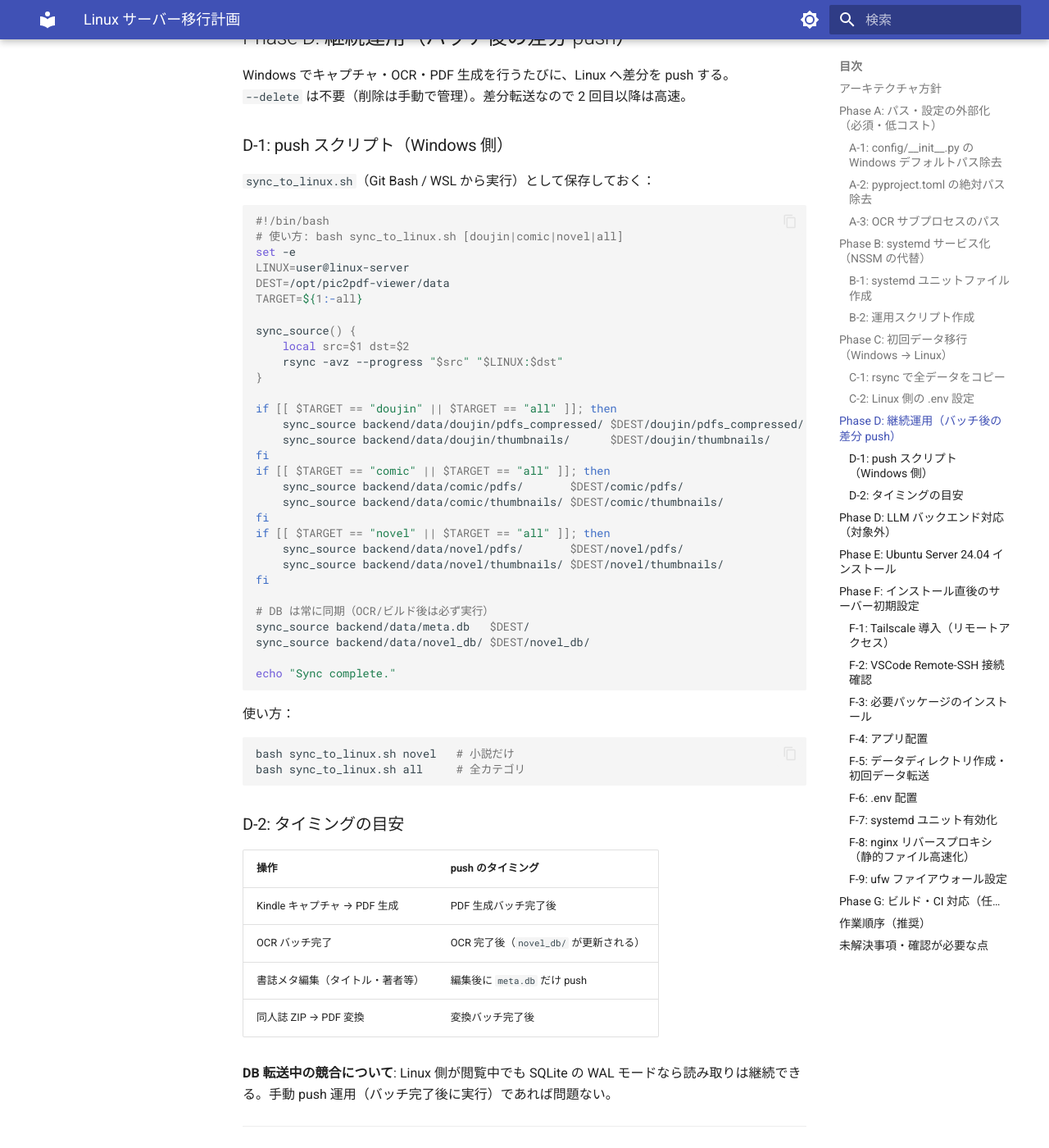
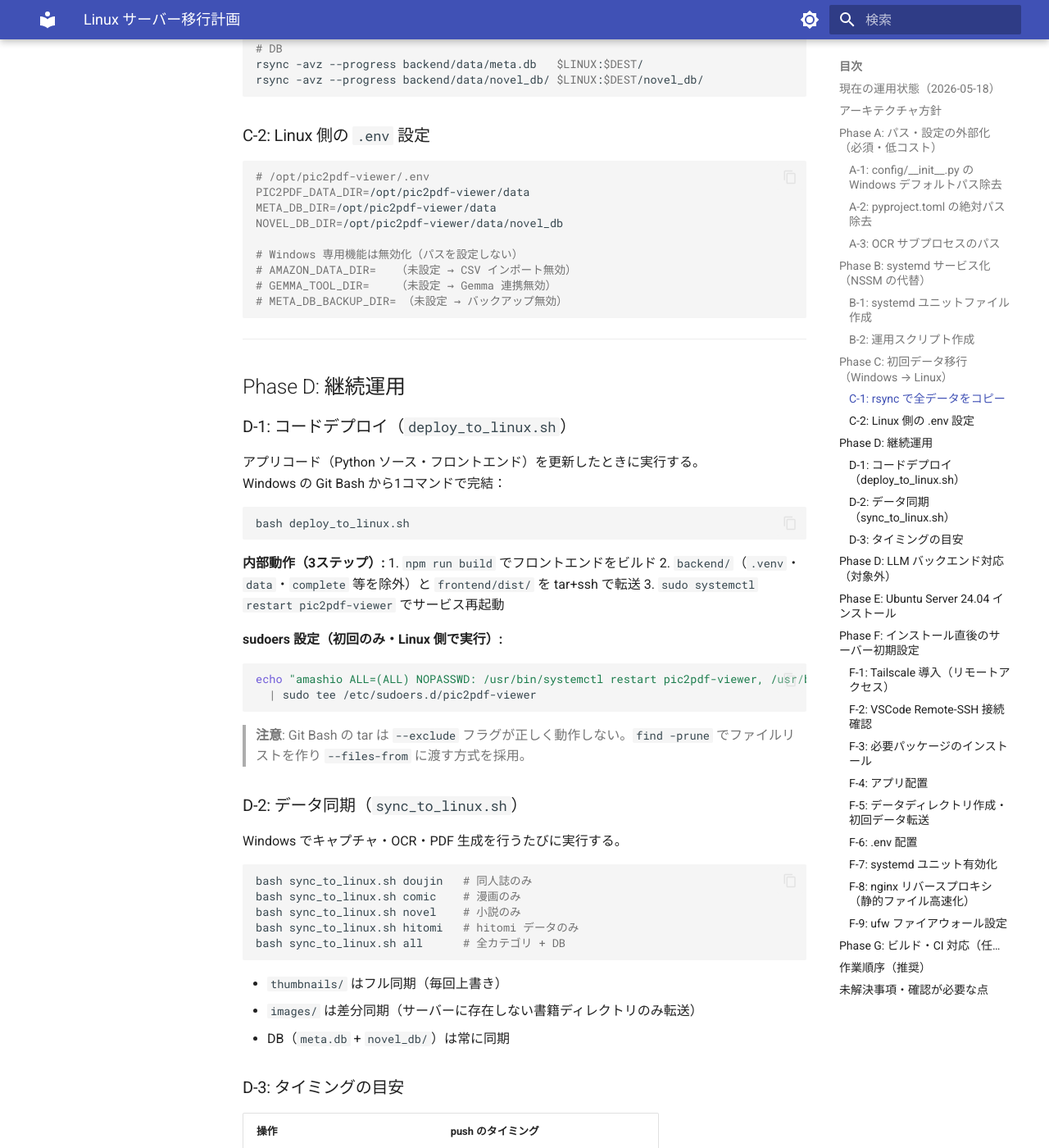
Before and after one commit to kkmmyr/Pic2PDF_Viewer, an MkDocs documentation site: the page built from docs/04_環境構築/Linuxサーバー移行計画.md, in a window 1280 px wide and 1400 px high, scrolled down 3840 px. Shown: the whole window at 82% size. Built offline with MkDocs 1.6.1 and Material for MkDocs 9.7.7, drawn with Linux system fonts in a browser that asks for light colours; some of the changed text lies outside the part shown.

Commit message:
@ docs: Linux 移行計画を稼働中に更新・変更履歴に 2026-05-18 分を追記
- Linuxサーバー移行計画.md: ステータスを「計画中」→「稼働中（2026-05-18）」に変更
  - 現在の運用状態テーブルを追加（nginx/systemd/Tailscale/デプロイ手順）
  - Phase D を D-1（コードデプロイ: deploy_to_linux.sh）/ D-2（データ同期: sync_to_linux.sh）に再編
  - sudoers 設定・find -prune 注意書きを追記
- 変更履歴.md: deploy_to_linux.sh 追加・sync_to_linux.sh 更新・iPad 対応のエントリを整備

Co-Authored-By: Claude Sonnet 4.6 <noreply@anthropic.com>
@

````diff
--- a/docs/04_環境構築/Linuxサーバー移行計画.md
+++ b/docs/04_環境構築/Linuxサーバー移行計画.md
@@ -1,9 +1,20 @@
 # Linux サーバー移行計画
 
-**ステータス**: 計画中（未着手）
+**ステータス**: 稼働中（2026-05-18 移行完了）
 **作成日**: 2026-05-17
-**OS**: Ubuntu Server（LTS 推奨）
+**OS**: Ubuntu Server 24.04 LTS（HP Spectre x360、NVMe 512GB）
 **前提**: キャプチャ・OCR・LLM 推論は引き続き Windows で行い、Web アプリ（閲覧・検索・PDF 生成）を Linux サーバーに移行するハイブリッド構成。
+
+## 現在の運用状態（2026-05-18）
+
+| 項目 | 状態 |
+|---|---|
+| nginx + uvicorn | 稼働中。nginx :8090 が外部公開、uvicorn 127.0.0.1:8091 が API 専任 |
+| systemd サービス | `pic2pdf-viewer.service` 有効・自動起動 |
+| データ | `/opt/pic2pdf-viewer/data/`（doujin/comic/kindle_novel/hitomi） |
+| Tailscale | 導入済み。iPad・外部 PC からアクセス可 |
+| コードデプロイ | `bash deploy_to_linux.sh`（Windows 側から実行） |
+| データ同期 | `bash sync_to_linux.sh [doujin\|comic\|novel\|hitomi\|all]` |
 
 ---
 
@@ -171,55 +182,47 @@ NOVEL_DB_DIR=/opt/pic2pdf-viewer/data/novel_db
 
 ---
 
-## Phase D: 継続運用（バッチ後の差分 push）
+## Phase D: 継続運用
 
-Windows でキャプチャ・OCR・PDF 生成を行うたびに、Linux へ差分を push する。
-`--delete` は不要（削除は手動で管理）。差分転送なので 2 回目以降は高速。
+### D-1: コードデプロイ（`deploy_to_linux.sh`）
 
-### D-1: push スクリプト（Windows 側）
-
-`sync_to_linux.sh`（Git Bash / WSL から実行）として保存しておく：
+アプリコード（Python ソース・フロントエンド）を更新したときに実行する。
+Windows の Git Bash から1コマンドで完結：
 
 ```bash
-#!/bin/bash
-# 使い方: bash sync_to_linux.sh [doujin|comic|novel|all]
-set -e
-LINUX=user@linux-server
-DEST=/opt/pic2pdf-viewer/data
-TARGET=${1:-all}
-
-sync_source() {
-    local src=$1 dst=$2
-    rsync -avz --progress "$src" "$LINUX:$dst"
-}
-
-if [[ $TARGET == "doujin" || $TARGET == "all" ]]; then
-    sync_source backend/data/doujin/pdfs_compressed/ $DEST/doujin/pdfs_compressed/
-    sync_source backend/data/doujin/thumbnails/      $DEST/doujin/thumbnails/
-fi
-if [[ $TARGET == "comic" || $TARGET == "all" ]]; then
-    sync_source backend/data/comic/pdfs/       $DEST/comic/pdfs/
-    sync_source backend/data/comic/thumbnails/ $DEST/comic/thumbnails/
-fi
-if [[ $TARGET == "novel" || $TARGET == "all" ]]; then
-    sync_source backend/data/novel/pdfs/       $DEST/novel/pdfs/
-    sync_source backend/data/novel/thumbnails/ $DEST/novel/thumbnails/
-fi
-
-# DB は常に同期（OCR/ビルド後は必ず実行）
-sync_source backend/data/meta.db   $DEST/
-sync_source backend/data/novel_db/ $DEST/novel_db/
-
-echo "Sync complete."
+bash deploy_to_linux.sh
 ```
 
-使い方：
+**内部動作（3ステップ）:**
+1. `npm run build` でフロントエンドをビルド
+2. `backend/`（`.venv`・`data`・`complete` 等を除外）と `frontend/dist/` を tar+ssh で転送
+3. `sudo systemctl restart pic2pdf-viewer` でサービス再起動
+
+**sudoers 設定（初回のみ・Linux 側で実行）:**
 ```bash
-bash sync_to_linux.sh novel   # 小説だけ
-bash sync_to_linux.sh all     # 全カテゴリ
+echo "amashio ALL=(ALL) NOPASSWD: /usr/bin/systemctl restart pic2pdf-viewer, /usr/bin/systemctl status pic2pdf-viewer" \
+  | sudo tee /etc/sudoers.d/pic2pdf-viewer
 ```
 
-### D-2: タイミングの目安
+> **注意**: Git Bash の tar は `--exclude` フラグが正しく動作しない。`find -prune` でファイルリストを作り `--files-from` に渡す方式を採用。
+
+### D-2: データ同期（`sync_to_linux.sh`）
+
+Windows でキャプチャ・OCR・PDF 生成を行うたびに実行する。
+
+```bash
+bash sync_to_linux.sh doujin   # 同人誌のみ
+bash sync_to_linux.sh comic    # 漫画のみ
+bash sync_to_linux.sh novel    # 小説のみ
+bash sync_to_linux.sh hitomi   # hitomi データのみ
+bash sync_to_linux.sh all      # 全カテゴリ + DB
+```
+
+- `thumbnails/` はフル同期（毎回上書き）
+- `images/` は差分同期（サーバーに存在しない書籍ディレクトリのみ転送）
+- DB（`meta.db` + `novel_db/`）は常に同期
+
+### D-3: タイミングの目安
 
 | 操作 | push のタイミング |
 |---|---|
````
Also changed, not shown: docs/05_記録/変更履歴.md (+22 -0 lines).
